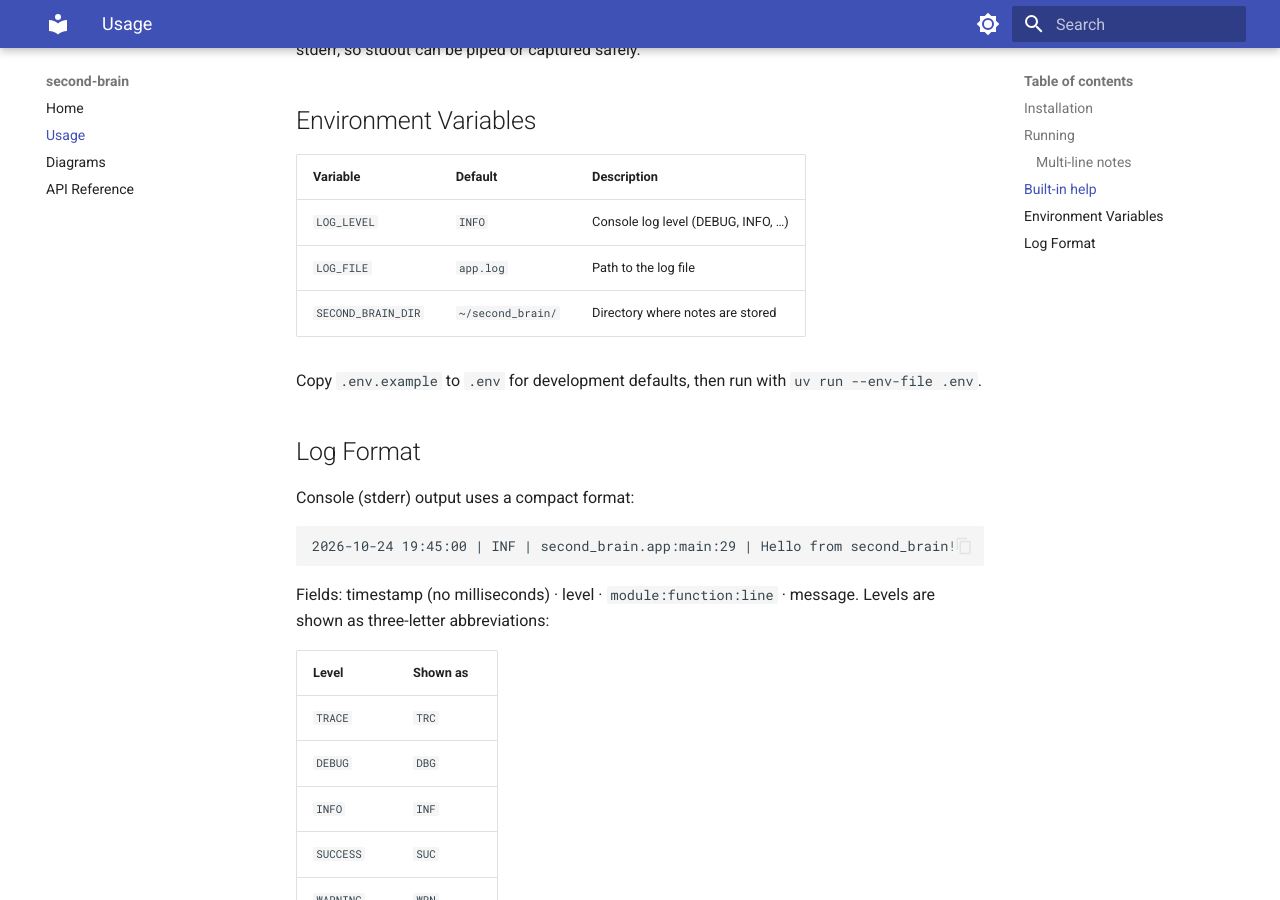
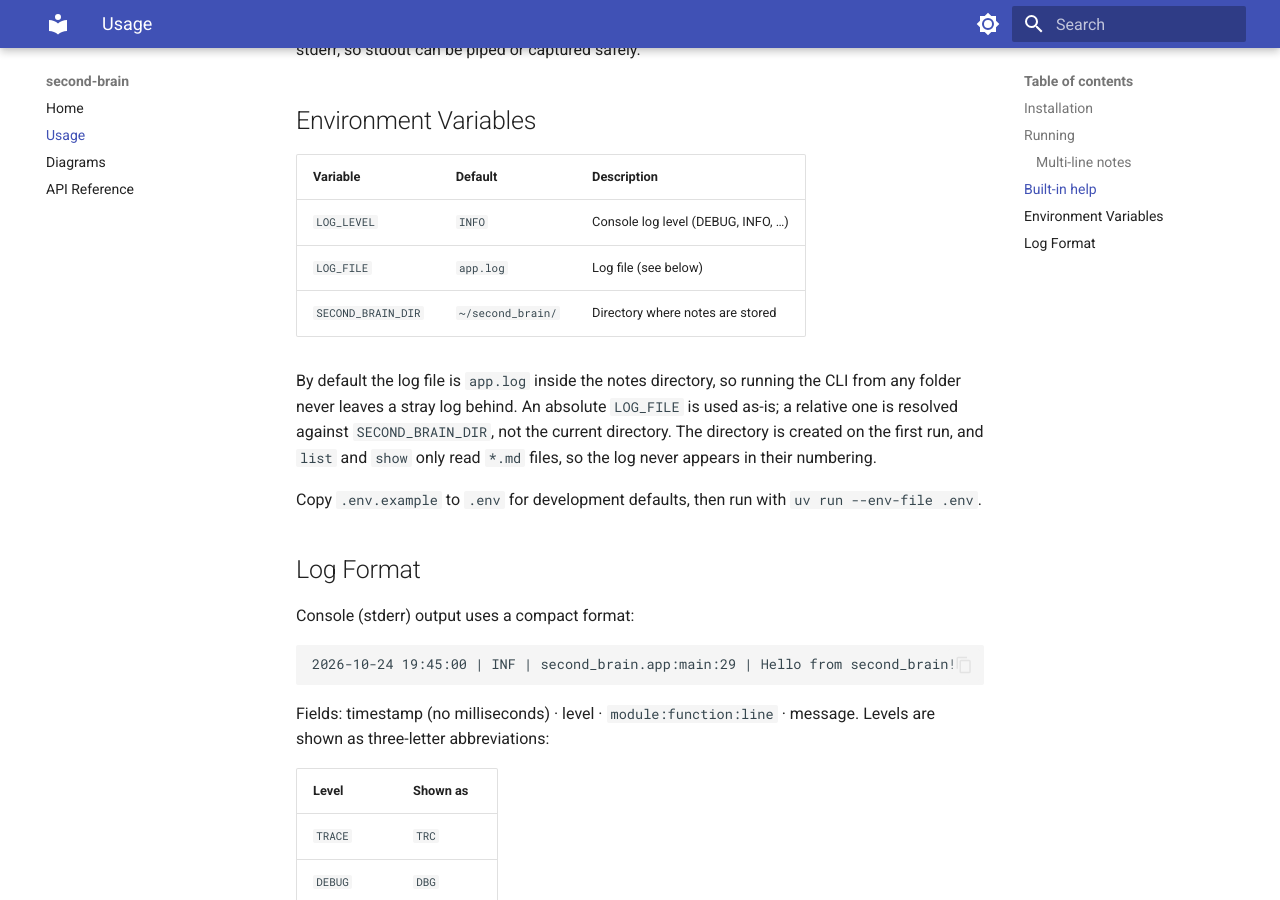
Before and after one commit to gillieo/sb-oct, an MkDocs documentation site: the page built from docs/usage.md, in a window 1280 px wide and 900 px high, scrolled down 1435 px. Built offline with MkDocs 1.6.1 and Material for MkDocs 9.7.7, drawn with Linux system fonts in a browser that asks for light colours.

Commit message:
docs: describe app.log living in the notes directory
Refs #1

Co-Authored-By: Claude Sonnet 5.5 <noreply@anthropic.com>

```diff
--- a/docs/usage.md
+++ b/docs/usage.md
@@ -73,8 +73,14 @@ lines and errors go to stderr, so stdout can be piped or captured safely.
 | Variable           | Default            | Description                        |
 |--------------------|--------------------|------------------------------------|
 | `LOG_LEVEL`        | `INFO`             | Console log level (DEBUG, INFO, …) |
-| `LOG_FILE`         | `app.log`          | Path to the log file               |
+| `LOG_FILE`         | `app.log`          | Log file (see below)               |
 | `SECOND_BRAIN_DIR` | `~/second_brain/`  | Directory where notes are stored   |
+
+By default the log file is `app.log` inside the notes directory, so running the
+CLI from any folder never leaves a stray log behind. An absolute `LOG_FILE` is
+used as-is; a relative one is resolved against `SECOND_BRAIN_DIR`, not the
+current directory. The directory is created on the first run, and `list` and
+`show` only read `*.md` files, so the log never appears in their numbering.
 
 Copy `.env.example` to `.env` for development defaults, then run with `uv run --env-file .env`.
 
```
Also changed, not shown: CLAUDE.md (+4 -3 lines), README.md (+1 -1 lines), docs/diagrams.md (+5 -1 lines), 1 other file.
